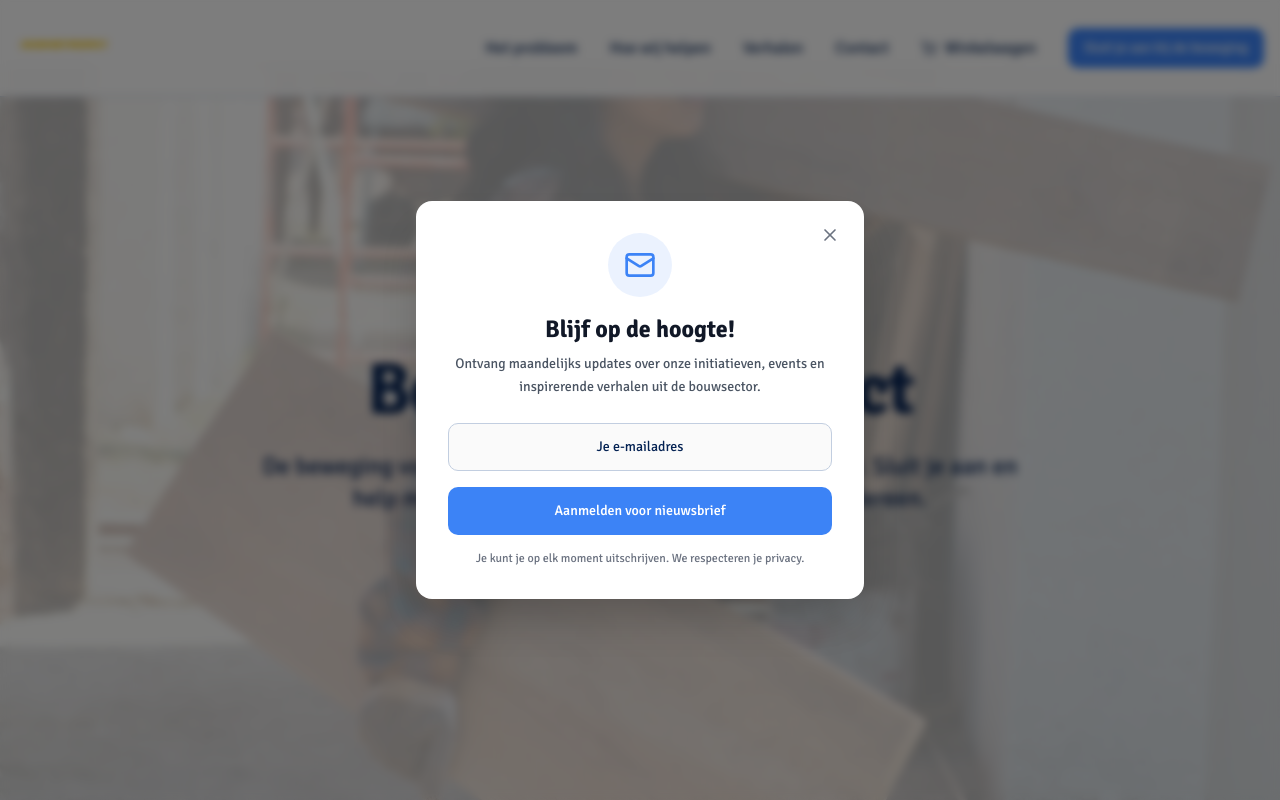
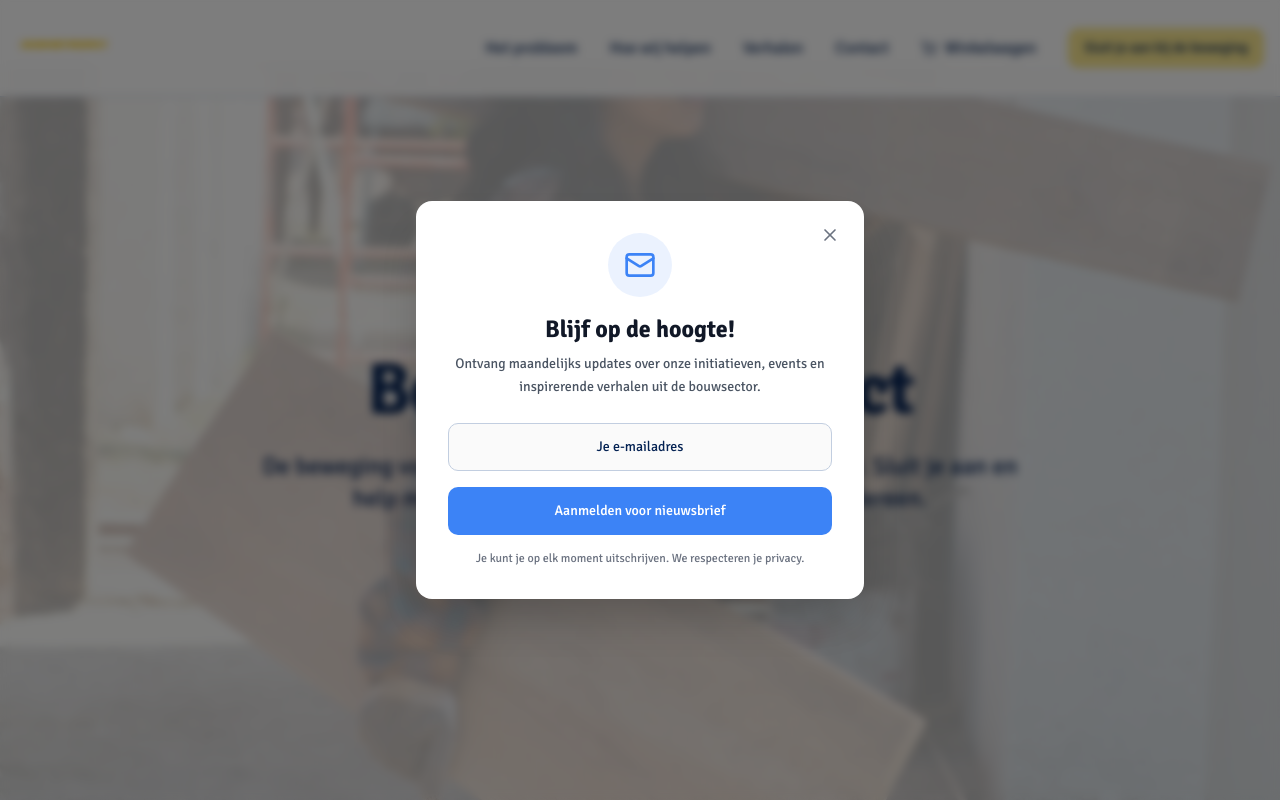
Before and after one commit to AramDawara123/bouw-met-respect, a React (Vite) app: page / in a window 1280 px wide. Shown: the top 800 px of the page. Built offline with nearby package versions, Linux system fonts and the light colour scheme.

Commit message:
Revert colors to yellow

```diff
--- a/src/components/Hero.tsx
+++ b/src/components/Hero.tsx
@@ -106,7 +106,7 @@ const Hero = () => {
                   transitionDelay: featuresVisible ? `${index * 100}ms` : '0ms'
                 }}
               >
-                <div className="w-12 h-12 md:w-16 md:h-16 mx-auto mb-4 md:mb-6 bg-primary/10 rounded-2xl flex items-center justify-center transition-transform duration-300">
+                <div className="w-12 h-12 md:w-16 md:h-16 mx-auto mb-4 md:mb-6 bg-accent/20 rounded-2xl flex items-center justify-center transition-transform duration-300 hover:bg-accent/30">
                   <feature.icon className="w-6 h-6 md:w-8 md:h-8 text-primary" />
                 </div>
                 <h3 className="text-lg md:text-xl font-semibold mb-2 md:mb-3 text-foreground">
--- a/src/components/ui/button.tsx
+++ b/src/components/ui/button.tsx
@@ -9,7 +9,8 @@ const buttonVariants = cva(
   {
     variants: {
       variant: {
-        default: "bg-primary text-primary-foreground hover:bg-primary/90",
+        default: "bg-accent text-accent-foreground hover:bg-accent/90",
+        primary: "bg-primary text-primary-foreground hover:bg-primary/90",
         destructive:
           "bg-destructive text-destructive-foreground hover:bg-destructive/90",
         outline:
```
